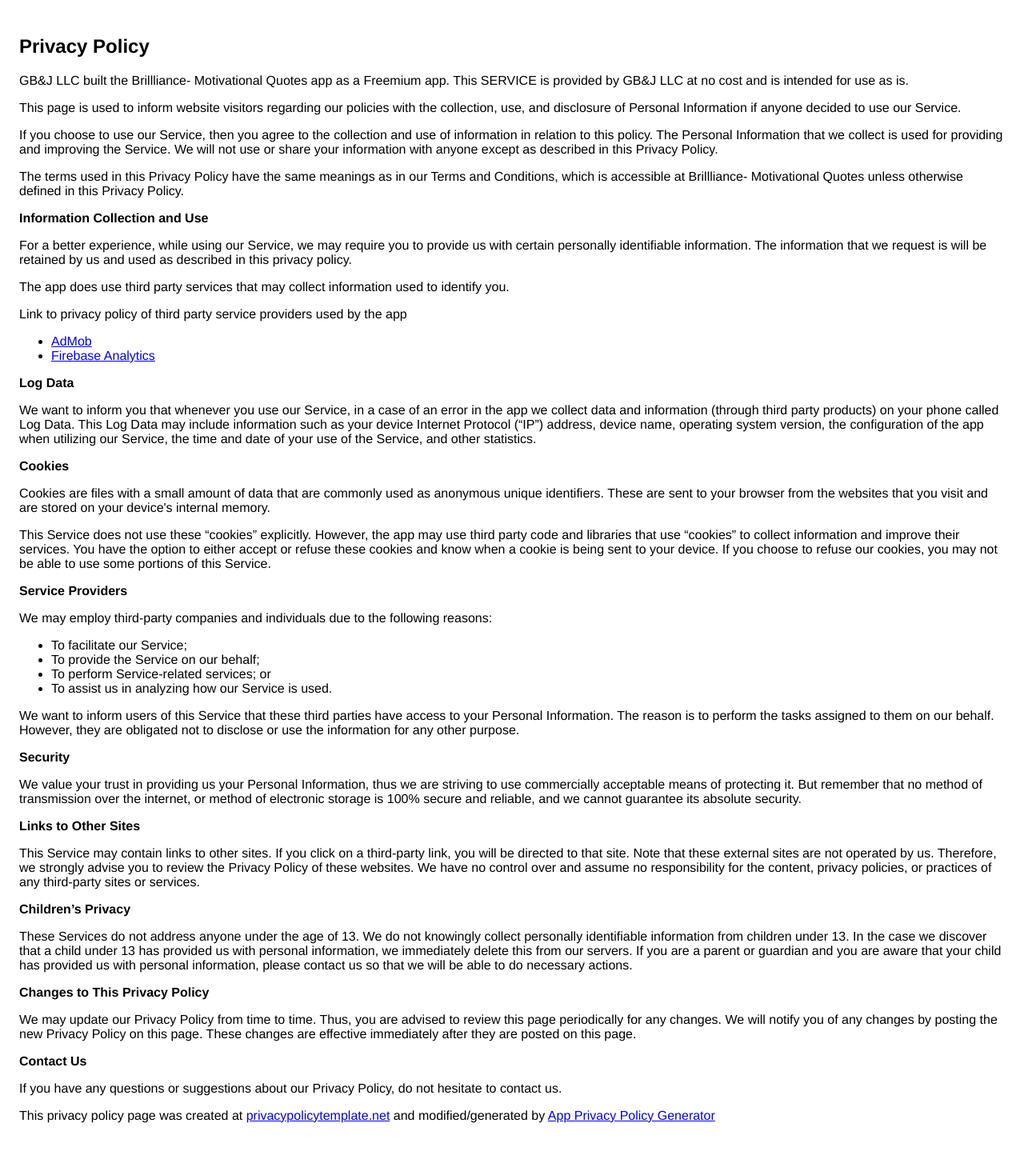
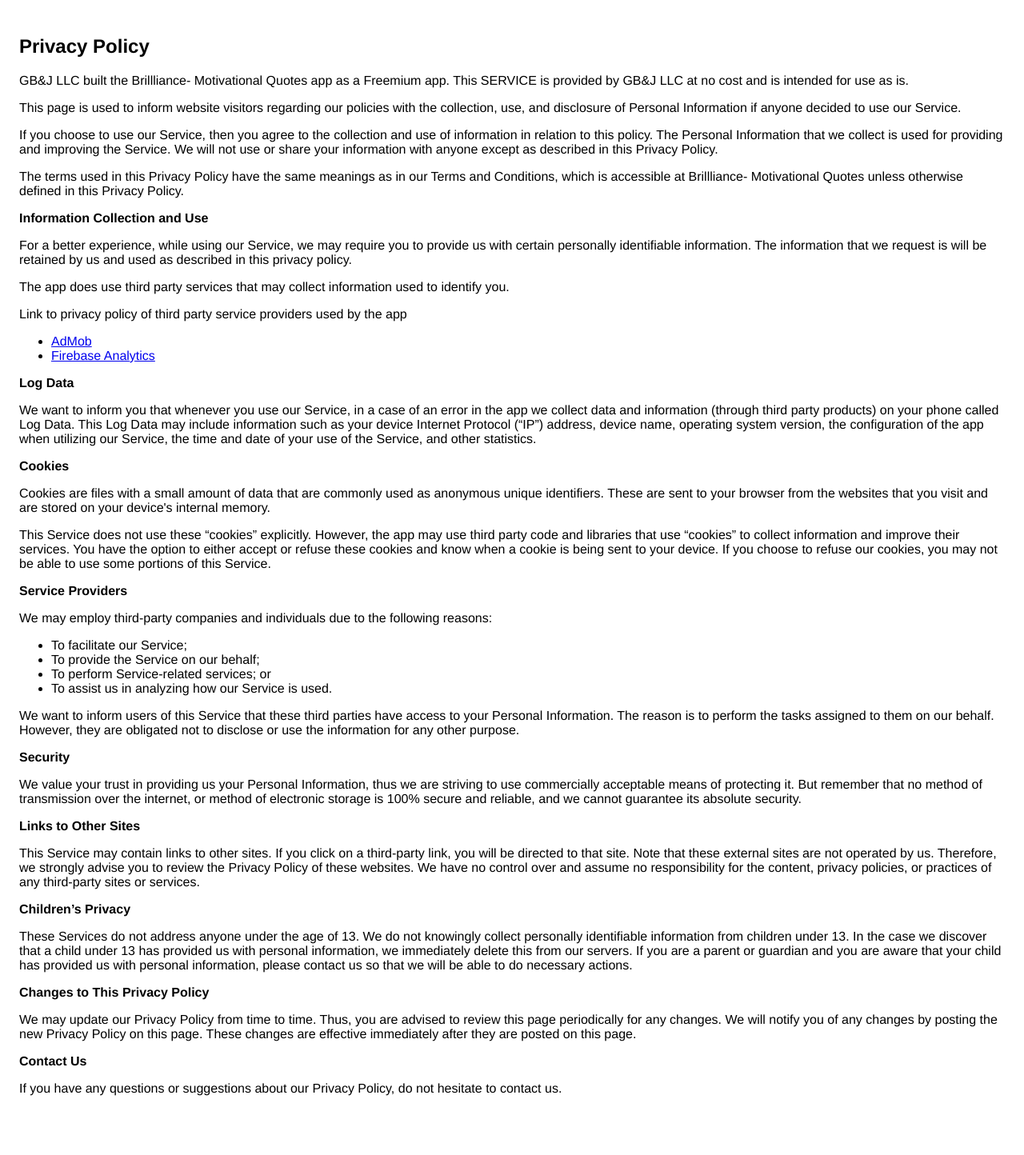
Before and after one commit to gwang123/gwang123.github.io, a Jekyll site: the page privacy_policy.html, which Jekyll copies as it is, in a window 1280 px wide. Shown: the whole page at 80% size. Built offline with Jekyll 4.4.1, drawn with Linux system fonts in a browser that asks for light colours; after the commit the page ends 1410 px from its top, so only the background shows below that.

Commit message:
Update privacy_policy.html

```diff
--- a/privacy_policy.html
+++ b/privacy_policy.html
@@ -43,4 +43,3 @@
                     this page.
                   </p> <p><strong>Contact Us</strong></p> <p>If you have any questions or suggestions about our Privacy Policy, do not hesitate to contact
                     us.
-                  </p> <p>This privacy policy page was created at <a href="https://privacypolicytemplate.net" target="_blank">privacypolicytemplate.net</a>                    and modified/generated by <a href="https://app-privacy-policy-generator.firebaseapp.com/" target="_blank">App Privacy Policy Generator</a></p></body></html>
```
